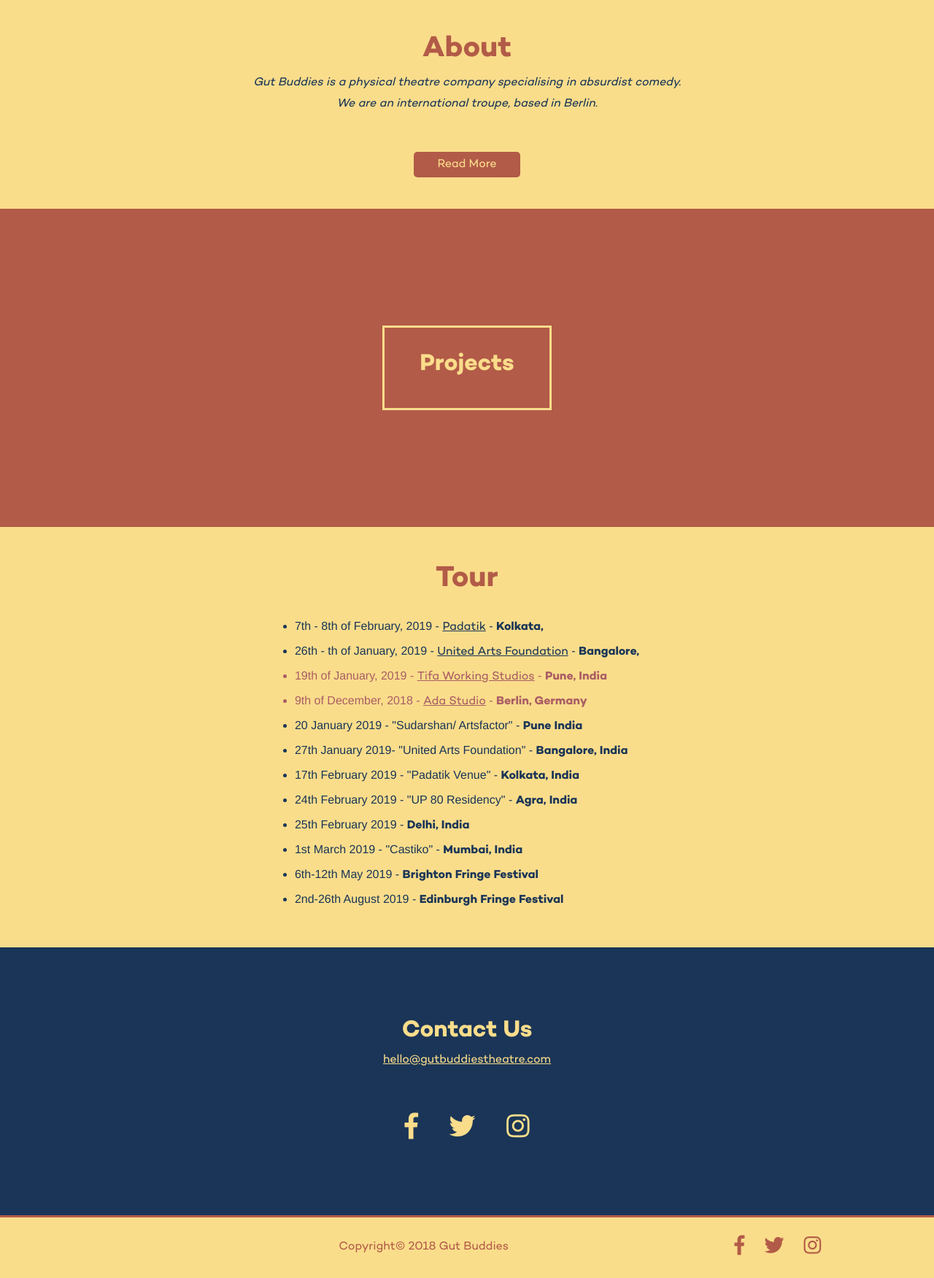
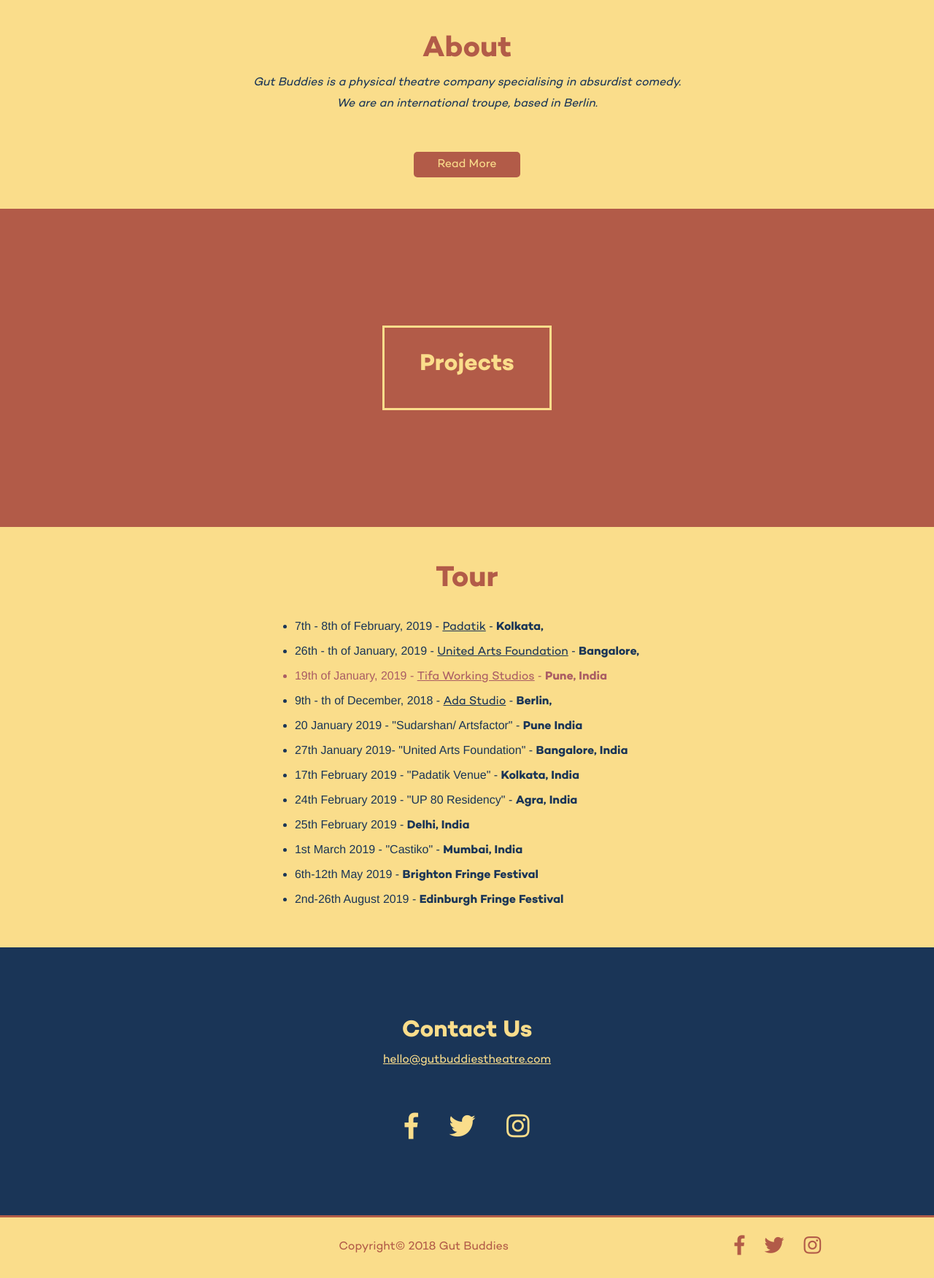
Before and after one commit to matteocarpi/GBT-Jekyll, a Jekyll site: the page built from index.md, in a window 1280 px wide, cut to the strip 551-2302 px from the top of the page. Shown: the whole strip at 73% size. Built offline with Jekyll 4.4.1, drawn with Linux system fonts in a browser that asks for light colours; nearby versions of some CDN libraries; part of the change alters nothing that is shown.

```diff
--- a/index.md
+++ b/index.md
@@ -11,7 +11,7 @@ tour:
   country: Germany
   venue: Ada Studio
   first-date: 2018-12-09 18:30:00 +0000
-  last-date: 2018-12-09 18:30:00 +0000
+  last-date: ''
   link: http://www.ada-studio.de/
   past: true
 - template: tour-date
```
